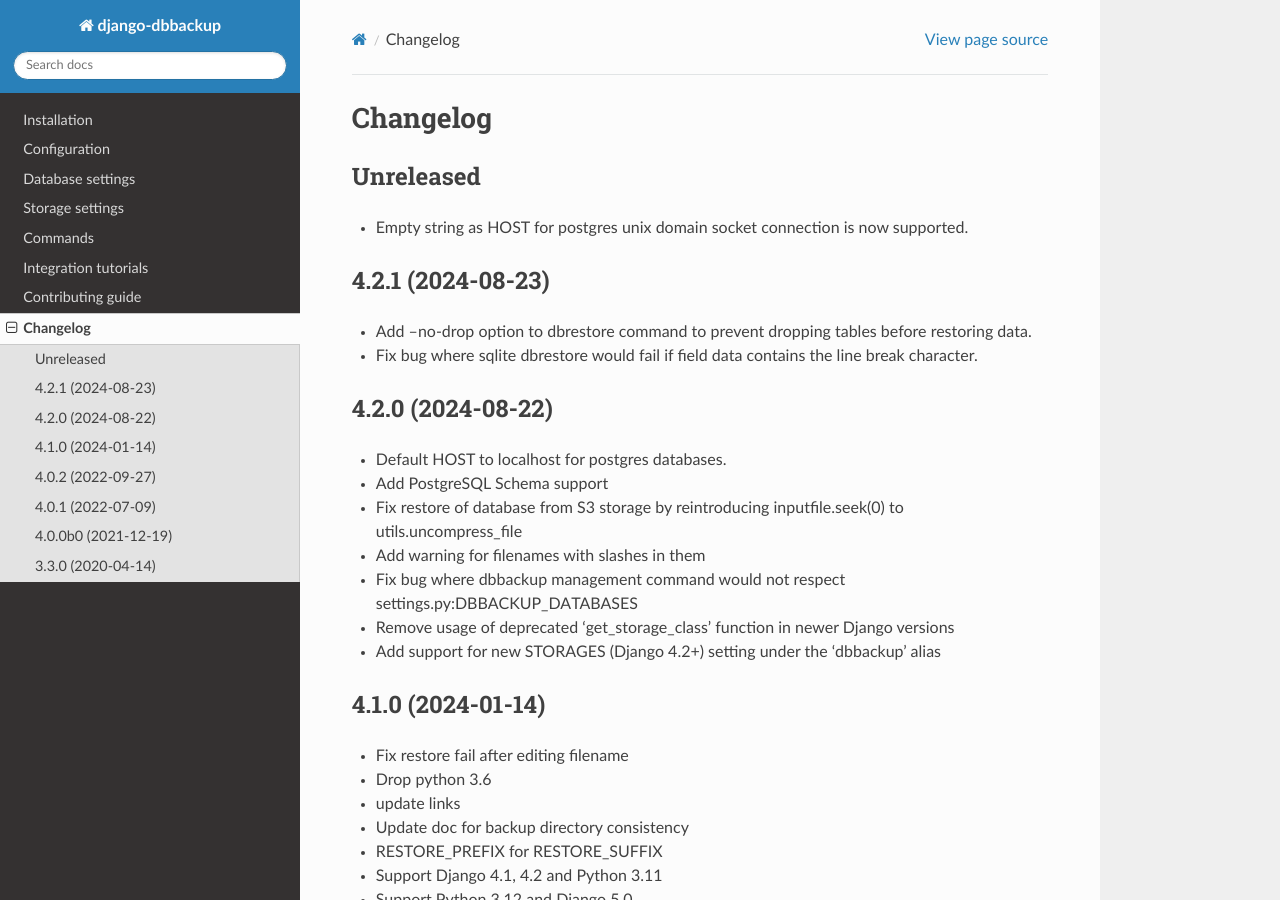
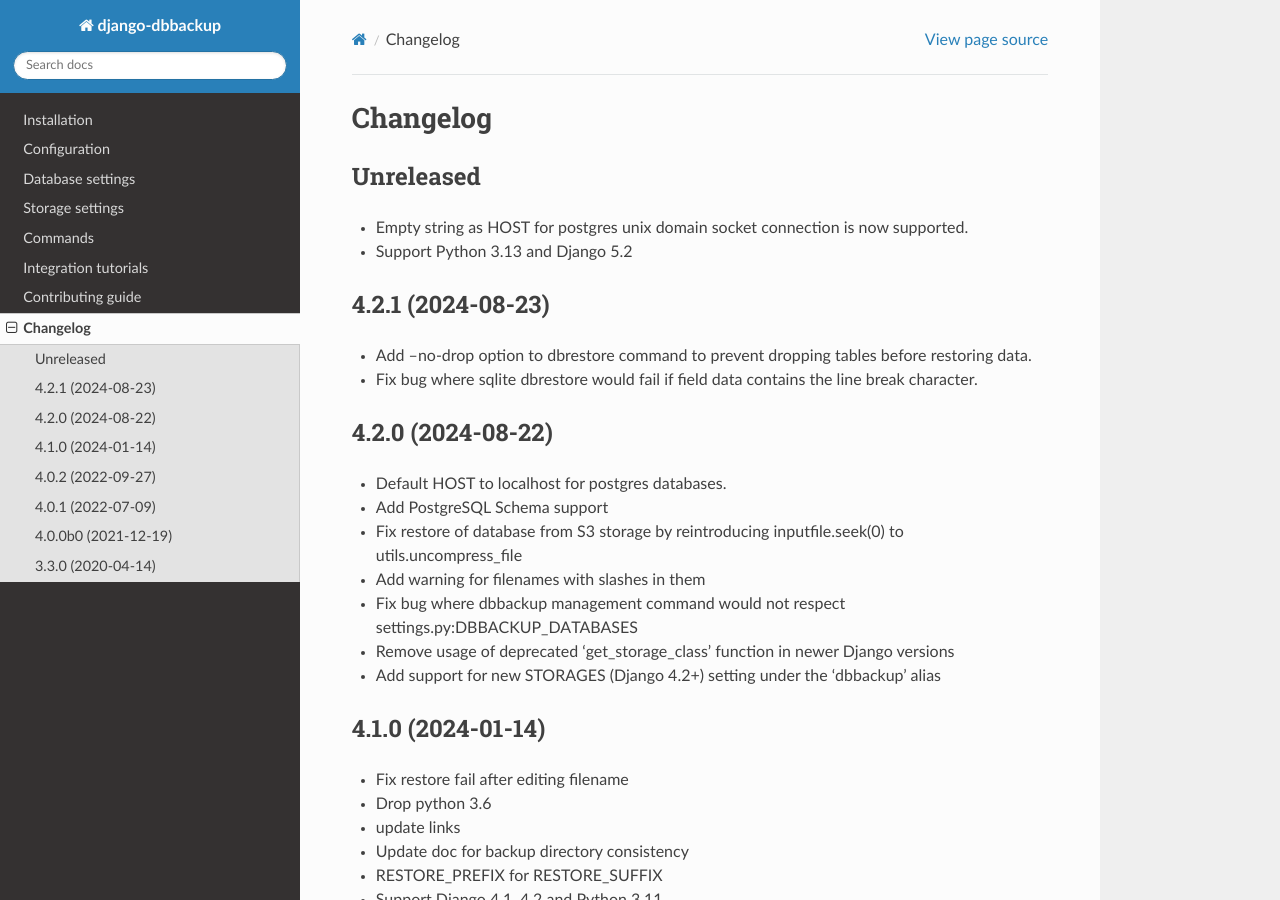
Before and after one commit to jazzband/django-dbbackup, a Sphinx documentation site: the page built from docs/changelog.rst, in a window 1280 px wide and 900 px high. Built offline with Sphinx 7.4.7 and the Read the Docs theme 3.1.0, drawn with Linux system fonts in a browser that asks for light colours; the version number could not be read and is left out.

Commit message:
Support Django 5.2 (#551)
* Support Django 5.2

* Update changelog

```diff
--- a/docs/changelog.rst
+++ b/docs/changelog.rst
@@ -5,6 +5,7 @@
 ----------
 
 * Empty string as HOST for postgres unix domain socket connection is now supported.
+* Support Python 3.13 and Django 5.2
 
 4.2.1 (2024-08-23)
 ----------
--- a/setup.py
+++ b/setup.py
@@ -53,6 +53,7 @@
         "Framework :: Django :: 4.2",
         "Framework :: Django :: 5.0",
         "Framework :: Django :: 5.1",
+        "Framework :: Django :: 5.2",
         "Intended Audience :: Developers",
         "Intended Audience :: System Administrators",
         "License :: OSI Approved :: BSD License",
```
Also changed, not shown: 1 other file.
